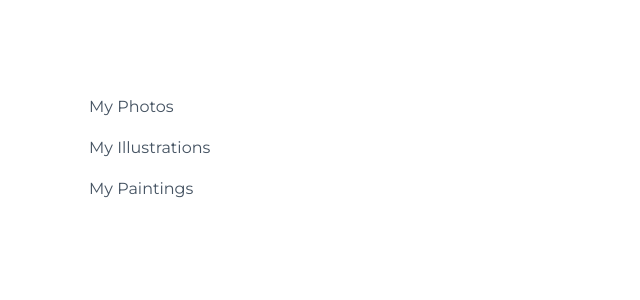
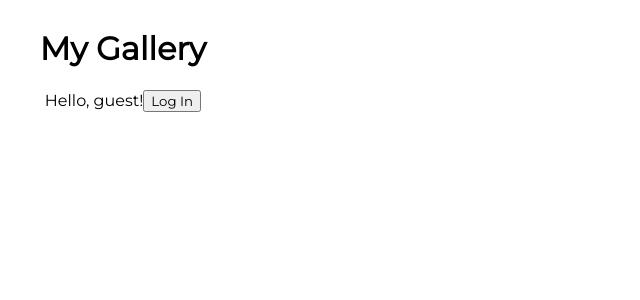
Before and after one commit to bezabu/bb-gp-react-challenges, a React (Create React App) app in the folder my-app/: page / in a window 1280 px wide. Shown: the top 300 px of the page, without its empty margins (0-640 px from the left). Built offline with nearby package versions, Linux system fonts and the light colour scheme.

Commit message:
Updating state challenge

```diff
--- a/my-app/src/App.js
+++ b/my-app/src/App.js
@@ -1,10 +1,12 @@
 import css from './App.module.css';
 import Sidebar from './components/Sidebar.js';
+import NavBarSimple from './components/NavBarSimple.js'
 
 function App() {
   return (
     <div className={css.App}>
-      <Sidebar />
+      <NavBarSimple />
+
       {/* Add your components here */}
     </div>
   );
--- /dev/null
+++ b/my-app/src/components/NavBarSimple.js
@@ -0,0 +1,35 @@
+import React from "react";
+import css from './css/NavBarSimple.module.css'
+
+class NavBarSimple extends React.Component {
+
+    constructor(props) {
+        super(props);
+        this.state = {
+            message: 'Hello, guest!',
+            buttonText: 'Log In'
+        };
+    }
+
+    handleclick = () => {
+        this.setState((prevState) => ({
+            message: prevState.message === "Hello, guest!" ? "Welcome back, user!" : "Hello, guest!",
+            buttonText: prevState.buttonText === "Log out" ? "Log in" : "Log out",
+        }), ()=> console.log(this.state.message))
+
+    }
+
+    render() {
+        return (
+            <div className = "css.NavBar">
+                <h1>My Gallery</h1>
+                <div>
+                <span>{this.state.message}</span>
+                <button onClick={() => this.handleclick()}>{this.state.buttonText}</button>
+                </div>
+            </div>
+        )
+    }
+}
+
+export default NavBarSimple;
```
